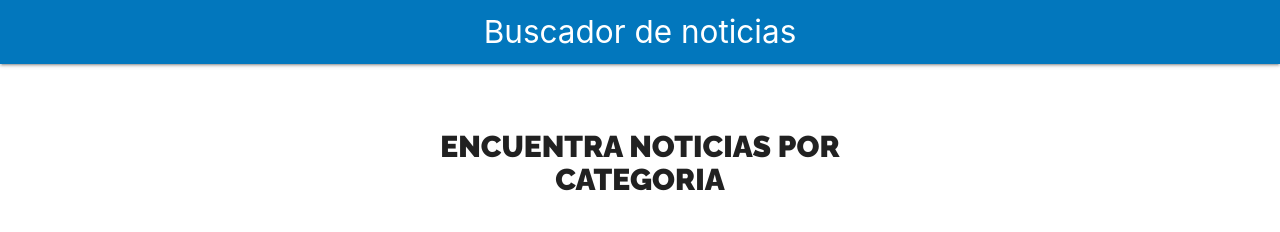
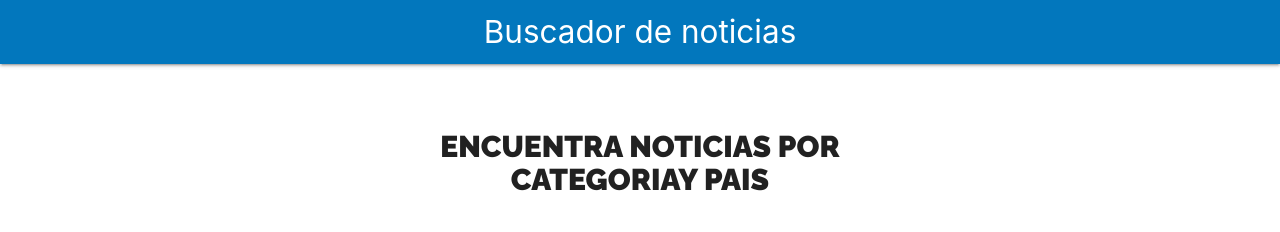
Before and after one commit to SantiagoAlvarze22/Buscador-de-noticias-con-una-API, a React (Create React App) app: page / in a window 1280 px wide. Shown: the top 232 px of the page. Built offline with nearby package versions, Linux system fonts and the light colour scheme; no server answers.

Commit message:
proptypes

```diff
--- a/src/components/Formulario.js
+++ b/src/components/Formulario.js
@@ -1,6 +1,7 @@
 import React from 'react';
-import styles from './Formulario.module.css'
-import useSelect from '../hooks/useSelect'
+import styles from './Formulario.module.css';
+import useSelect from '../hooks/useSelect';
+import PropTypes from 'prop-types';
 
 
 const Formulario = ({ setCategoria }) => {
@@ -29,7 +30,7 @@ const Formulario = ({ setCategoria }) => {
                 <form
                     onSubmit={buscarNoticia}
                 >
-                    <h2 className={styles.heading}>Encuentra Noticias por categoria</h2>
+                    <h2 className={styles.heading}>Encuentra Noticias por categoriay pais</h2>
                     <div className="input-field col s12">
                         <SelectNoticas />
                         <input
@@ -43,5 +44,9 @@ const Formulario = ({ setCategoria }) => {
         </div>
     )
 }
+Formulario.propTypes = {
+    setCategoria: PropTypes.func.isRequired
+}
+
 
 export default Formulario;
--- a/src/components/Header.js
+++ b/src/components/Header.js
@@ -1,4 +1,5 @@
 import React from 'react';
+import PropTypes from 'prop-types';
 
 const Header = ({ titulo }) => {
     return (
@@ -8,4 +9,8 @@ const Header = ({ titulo }) => {
     );
 }
 
+Header.propTypes = {
+    titulo: PropTypes.string.isRequired
+}
+
 export default Header;
--- a/src/components/ListadoNoticias.js
+++ b/src/components/ListadoNoticias.js
@@ -1,5 +1,6 @@
 import React from 'react';
 import Noticia from './Noticias';
+import PropTypes from 'prop-types';
 
 const ListadoNoticias = ({ noticias }) => {
     return (
@@ -14,4 +15,8 @@ const ListadoNoticias = ({ noticias }) => {
     );
 }
 
+ListadoNoticias.propTypes = {
+    noticias: PropTypes.array.isRequired
+}
+
 export default ListadoNoticias;
--- a/src/components/Noticias.js
+++ b/src/components/Noticias.js
@@ -1,4 +1,5 @@
 import React from 'react';
+import PropTypes from 'prop-types';
 
 const Noticia = ({ noticia }) => {
 
@@ -32,5 +33,8 @@ const Noticia = ({ noticia }) => {
         </div>
     );
 }
+Noticia.propTypes = {
+    noticia: PropTypes.object.isRequired
+}
 
 export default Noticia;
```
